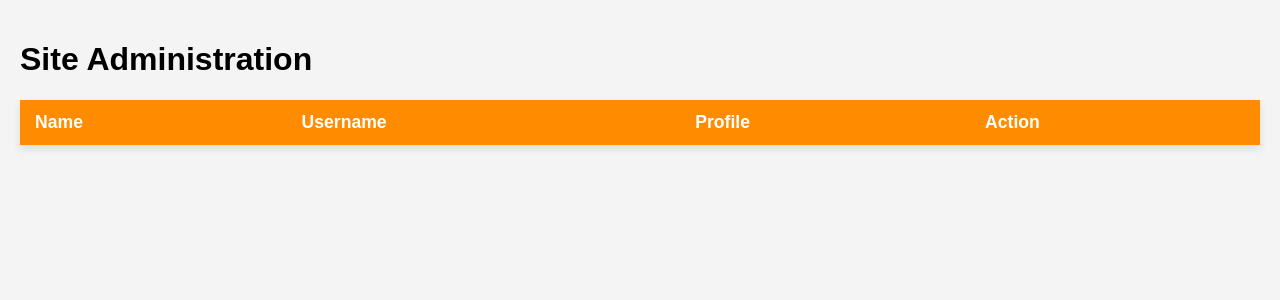
After one commit to Isa8205/Insight, a Django app: template main/templates/management.html in a window 1280 px wide. The commit adds this page. Shown: the top 300 px of the page. Run offline with Django 3.2, Linux system fonts and the light colour scheme; the template is opened without the code that fills it, so the values that code supplies are empty.

Commit message:
Made my own manager url

```diff
--- a/Insight/urls.py
+++ b/Insight/urls.py
@@ -26,6 +26,7 @@ urlpatterns = [
     path('', views.index, name='index'),
     path('home/', include('main.urls')),
     path('logout', views.logout, name='logout'),
+    path('isa-manager/', views.management, name='management'),
 ]
 
 
--- a/main/templates/index.html
+++ b/main/templates/index.html
@@ -427,7 +427,7 @@
 
                         <div class="action-btn">
                             <a href="{% url 'page'  article.id %}"><button class="btn btn-cyan">Read More</button></a>
-                            <a href="{% url 'del_article' article.id %}"><button class="btn">Delete</button></a>
+                            <!-- <a href="{% url 'del_article' article.id %}"><button class="btn">Delete</button></a> -->
                         </div>
 
                     </div>
--- /dev/null
+++ b/main/templates/management.html
@@ -0,0 +1,90 @@
+<!DOCTYPE html>
+<html lang="en">
+<head>
+    <meta charset="UTF-8">
+    <meta name="viewport" content="width=device-width, initial-scale=1.0">
+    <title>Site Administration</title>
+    <style>
+        body {
+            font-family: Arial, sans-serif;
+            background-color: #f4f4f4;
+            margin: 0;
+            padding: 20px;
+        }
+
+        table {
+            width: 100%;
+            border-collapse: collapse;
+            background-color: white;
+            box-shadow: 0 4px 8px rgba(0, 0, 0, 0.1);
+            margin-bottom: 20px;
+        }
+
+        thead {
+            background-color: #ff8c00;
+            color: white;
+        }
+
+        th, td {
+            padding: 12px 15px;
+            text-align: left;
+        }
+
+        th {
+            font-size: 1.1em;
+        }
+
+        tr:nth-child(even) {
+            background-color: #f2f2f2;
+        }
+
+        tr:hover {
+            background-color: #f5a623;
+            color: white;
+        }
+
+        td img {
+            width: 50px;
+            height: 50px;
+            border-radius: 50%;
+            object-fit: cover;
+        }
+
+        td.action {
+            text-align: center;
+        }
+    </style>
+</head>
+<body>
+    <h1>Site Administration</h1>
+    <table>
+        <thead>
+            <tr>
+                <th>Name</th>
+                <th>Username</th>
+                <th>Profile</th>
+                <th>Action</th>
+            </tr>
+        </thead>
+        <tbody>
+        {% for user in users %}
+        <tr>
+            <td>{{ user.firstname }} {{ user.lastname }}</td>
+            <td>{{ user.username }}</td>
+            <td>
+                {% if user.profile %}
+                    <img src="{{ user.profile.url }}" alt="{{ user.username }}'s Profile">
+                {% else %}
+                    <span>No Image</span>
+                {% endif %}
+            </td>
+            <td class="action">
+                <a href="#">Edit</a> |
+                <a href="#" onclick="return confirm('Are you sure you want to delete this user?');">Delete</a>
+            </td>
+        </tr>
+        {% endfor %}
+        </tbody>
+    </table>
+</body>
+</html>
--- a/main/views.py
+++ b/main/views.py
@@ -329,6 +329,12 @@ def single_user(request, user_id):
 
     return render(request, 'account.html', context)
 
+def management(request):
+    users = Users.objects.all()
+
+    return render(request, 'management.html', {'users': users})
+
+
 
 # views.py
 # from django.shortcuts import render, redirect
```
